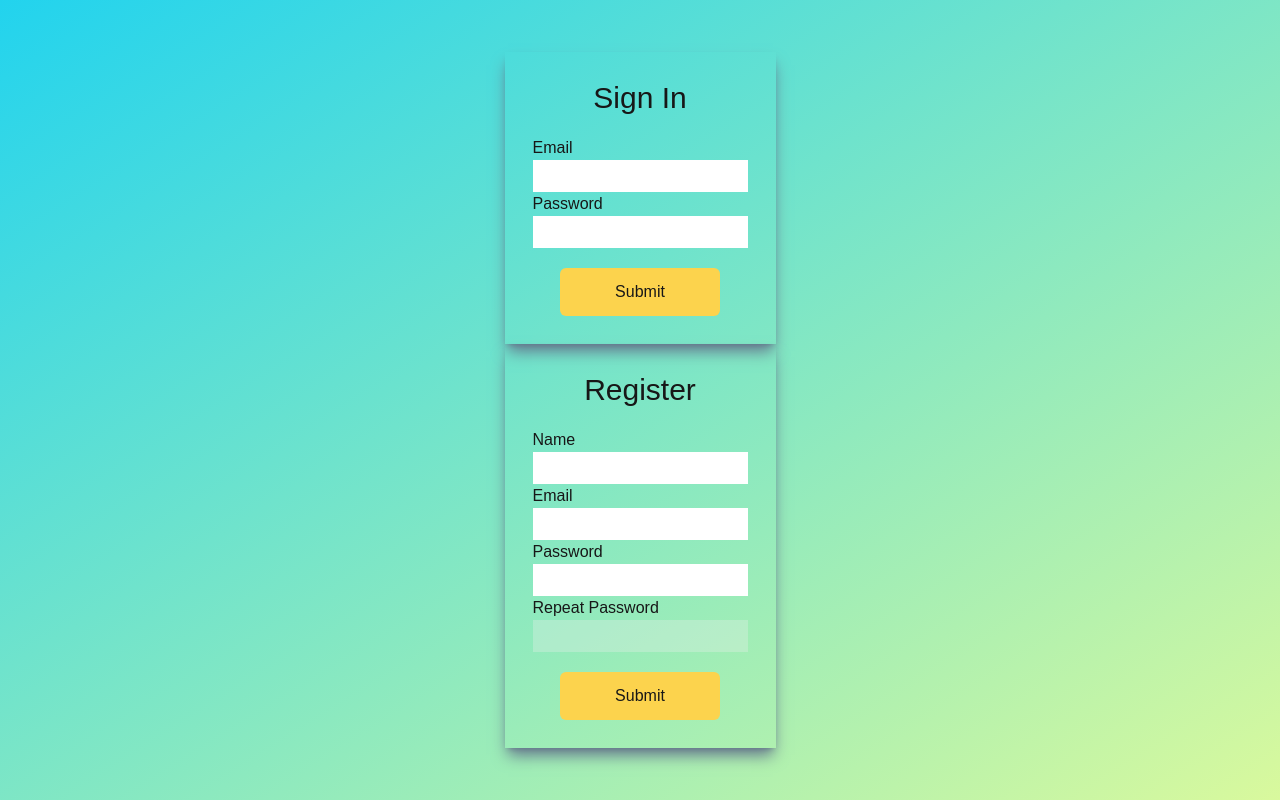
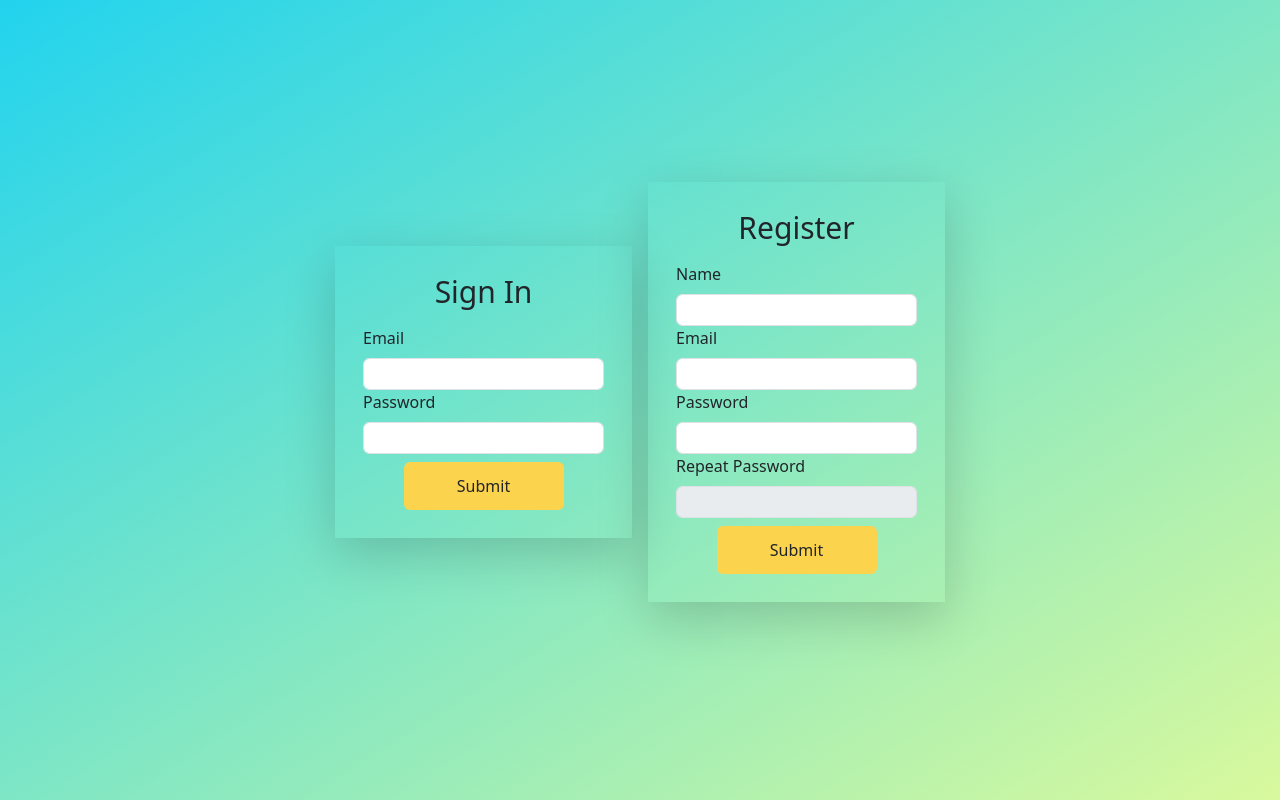
Before and after one commit to czeslaw187/stocktake, a Next.js app: page / in a window 1280 px wide. Built offline with nearby package versions, Linux system fonts and the light colour scheme; no server answers.

Commit message:
added sign in logic

```diff
--- a/app/api/signIn/route.js
+++ b/app/api/signIn/route.js
@@ -1,17 +1,18 @@
 import Client from "pg/lib/client"
 
 
-export default async function POST(req) {
-    const {email, password} = await req.json()
+export async function POST(req) {
+    const post = await req.json()
+    const {signemail, signpass} = post.obj
     const client = new Client(process.env.DB_URL)
     await client.connect()
     try {
-        let resp = await client.query('SELECT * FROM counterusers WHERE email=$1',[email])
-        respJson = await resp.json()
-        if (respJson.rows.password === password) {
-            return new Response(JSON.stringify(true))
+        let resp = await client.query('SELECT * FROM counterusers WHERE email=$1',[signemail])
+
+        if (resp.rows[0].password === signpass) {
+            return new Response(JSON.stringify({isLogged: true, isadmin: resp.rows[0].isadmin}))
         } else {
-            return new Response(JSON.stringify(false))
+            return new Response(JSON.stringify({isLogged: false, isadmin: false}))
         }
     } catch (error) {
         return new Response(JSON.stringify(error.message))
--- a/app/lib/features/passSlice.js
+++ b/app/lib/features/passSlice.js
@@ -43,5 +43,5 @@ export const fetchUsers =()=> async dispatch => {
 }
 
 export const checkSignIn =(obj)=> async dispatch => {
-    await axios.post(process.env.NEXT_PUBLIC_URL + '/api/signIn').then((resp)=>{dispatch(setAdmin(resp.data))})
+    await axios.post(process.env.NEXT_PUBLIC_URL + '/api/signIn',{obj}).then((resp)=>{dispatch(setLogin(resp.data.isLogged)); dispatch(setAdmin(resp.data.isadmin))})
 }
--- a/app/page.js
+++ b/app/page.js
@@ -5,11 +5,12 @@ import { useEffect, useState } from "react"
 import { useDispatch, useSelector } from "react-redux"
 import { Form, FormGroup, Input, Label } from "reactstrap"
 import { checkSignIn } from "./lib/features/passSlice"
+import 'bootstrap/dist/css/bootstrap.min.css';
 
 export default function Page() {
 
     const router = useRouter()
-    const user = useSelector(state=>state.pass.users)
+    const user = useSelector(state=>state.pass)
     const dispatch = useDispatch()
     const [newUser,setNewUser] = useState({})
     const [post,setPost] = useState({})
@@ -20,10 +21,17 @@ export default function Page() {
     const validPwd = new RegExp('^(?=.*?[A-Za-z])(?=.*?[0-9])(?=.*?[._:$!%-]).{6,}$')
 
     useEffect(()=>{
-        dispatch(checkSignIn(post))
+        if (user.isLogged) {
+            router.push('/Main')
+        }
+    },[])
+
+    useEffect(()=>{
+        if (post.signemail && post.signpass) {
+            dispatch(checkSignIn(post))
+        }
     },[post])
     // console.log((new Date(Date.now())).toTimeString(), 'date')
-    console.log(user, 'users')
     function handleChange(e) {
         setNewUser({...newUser, [e.target.name]:e.target.value})
     }
@@ -66,23 +74,23 @@ export default function Page() {
             setRegError('')
         },1500)
     }
-
+    console.log(user, 'store')
     return(
-        <div className="flex flex-col justify-center items-center w-screen h-screen">
+        <div className="flex justify-center items-center w-screen h-screen">
             <Form>
-                <FormGroup className="flex flex-col rounder-md shadow-lg shadow-slate-500 p-7">
-                    <Label className="text-center text-3xl mb-5">Sign In</Label>
+                <FormGroup className="flex flex-col rounder-md shadow-lg shadow-slate-500 p-7 mx-2">
+                    <Label className="text-center text-3xl mb-2">Sign In</Label>
                     <Label className={`text-center ${signError === 'Success' ? 'text-lime-700' : 'text-red-400'}`}>{signError}</Label>
                     <Label for="signemai">Email</Label>
                     <Input id='signemail' name='signemail' type='email' autoComplete="username" className="h-8 px-1" onChange={(e)=>{handleChange(e)}} value={newUser.signemail || ''}/>
                     <Label for='signpass'>Password</Label>
                     <Input id='signpass' name='signpass' type='password' autoComplete="current-password" className="h-8 px-1" onChange={(e)=>{handleChange(e)}} value={newUser.signpass || ''}/>
-                    <button className="w-[10rem] h-[3rem] rounded-md bg-amber-300 mx-auto mt-5 hover:bg-amber-400 active:shadow-inner active:shadow-black" onClick={(e)=>{handleSign(e)}}>Submit</button>
+                    <button className="w-[10rem] h-[3rem] rounded-md bg-amber-300 mx-auto mt-2 hover:bg-amber-400 active:shadow-inner active:shadow-black" onClick={(e)=>{handleSign(e)}}>Submit</button>
                 </FormGroup>
             </Form>
             <Form>
-                <FormGroup className="flex flex-col rounder-md shadow-lg shadow-slate-500 p-7">
-                    <Label className="text-center text-3xl mb-5">Register</Label>
+                <FormGroup className="flex flex-col rounder-md shadow-lg shadow-slate-500 p-7 mx-2">
+                    <Label className="text-center text-3xl mb-2">Register</Label>
                     <Label className={`text-center w-full h-auto ${regError === 'Success' ? 'text-lime-700' : 'text-red-400'}`}>{regError}</Label>
                     <Label for='regname'>Name</Label>
                     <Input id='regname' name='regname' className="h-8 px-1" autoComplete="username" onChange={(e)=>{handleChange(e)}} value={newUser.regname || ''}/>
@@ -92,7 +100,7 @@ export default function Page() {
                     <Input id='regpass' name='regpass' type='password' autoComplete="new-password" className="h-8 px-1" onChange={(e)=>{handleChange(e)}} value={newUser.regpass || ''} />
                     <Label for='regpass2'>Repeat Password</Label>
                     <Input id='regpass2' name="regpass2" type='password' autoComplete="new-password" className="h-8 px-1" onChange={(e)=>{handleChange(e)}} value={newUser.regpass2 || ''} disabled={newUser.regpass && validPwd.test(newUser.regpass) ? false : true} />
-                    <button className="w-[10rem] h-[3rem] rounded-md bg-amber-300 mx-auto mt-5 hover:bg-amber-400 active:shadow-inner active:shadow-black" onClick={(e)=>{handleReg(e)}}>Submit</button>
+                    <button className="w-[10rem] h-[3rem] rounded-md bg-amber-300 mx-auto mt-2 hover:bg-amber-400 active:shadow-inner active:shadow-black" onClick={(e)=>{handleReg(e)}}>Submit</button>
                 </FormGroup>
             </Form>
         </div>
```
